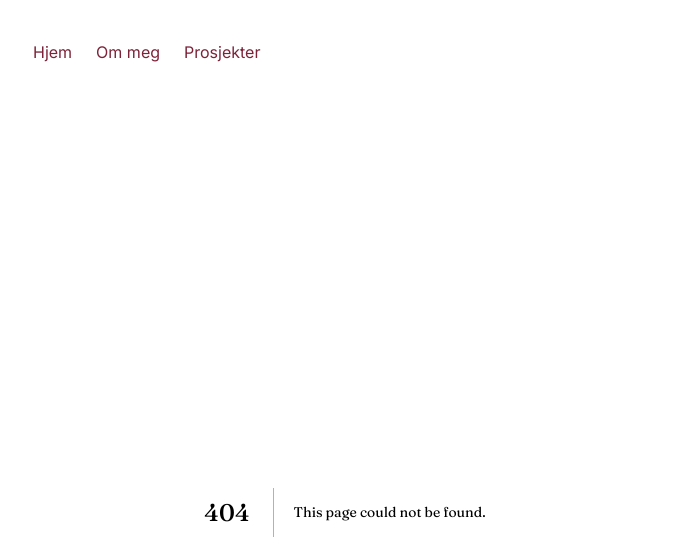
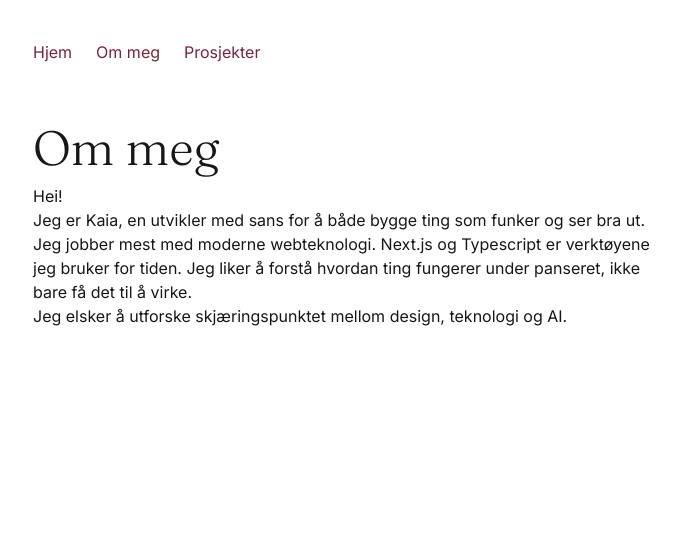
Before and after one commit to Kaiahellem/portfolio, a Next.js app: page /about in a window 1280 px wide. Before the commit this address had no page. Shown: the top 560 px of the page, without its empty margins (295-975 px from the left). Built offline with nearby package versions, Linux system fonts and the light colour scheme.

Commit message:
Rename om route to about

```diff
--- a/app/om/page.tsx
+++ b/app/about/page.tsx
@@ -1,5 +1,5 @@
 
-export default function Om() {
+export default function About() {
 return (
     <main>
         <h1>Om meg</h1>
--- a/app/layout.tsx
+++ b/app/layout.tsx
@@ -32,7 +32,7 @@ export default function RootLayout({
         <div className="max-w-2xl mx-auto px-6 py-10 w-full">
         <nav className="flex gap-6 mb-12">
           <NavLink href="/">Hjem</NavLink>
-          <NavLink href="/om">Om meg</NavLink>
+          <NavLink href="/About">Om meg</NavLink>
           <NavLink href="/prosjekter">Prosjekter</NavLink>
         </nav>
         {children}
--- a/app/prosjekter/[slug]/page.tsx
+++ b/app/prosjekter/[slug]/page.tsx
@@ -1,19 +1,19 @@
 import { projects } from "@/app/data";
 
 
-export default async function ProsjektDetalj({
+export default async function ProjectDetail({
     params,
 }: {
     params: Promise<{ slug: string}>;
 } ) {
 
     const { slug } = await params;
-    const prosjekt = projects.find((p) => p.slug === slug)
+    const project = projects.find((p) => p.slug === slug)
 
     return (
         <main>
-            <h1>{prosjekt?.title}</h1>
-            <p>{prosjekt?.description}</p>
+            <h1>{project?.title}</h1>
+            <p>{project?.description}</p>
         </main>
     );
 }
```
